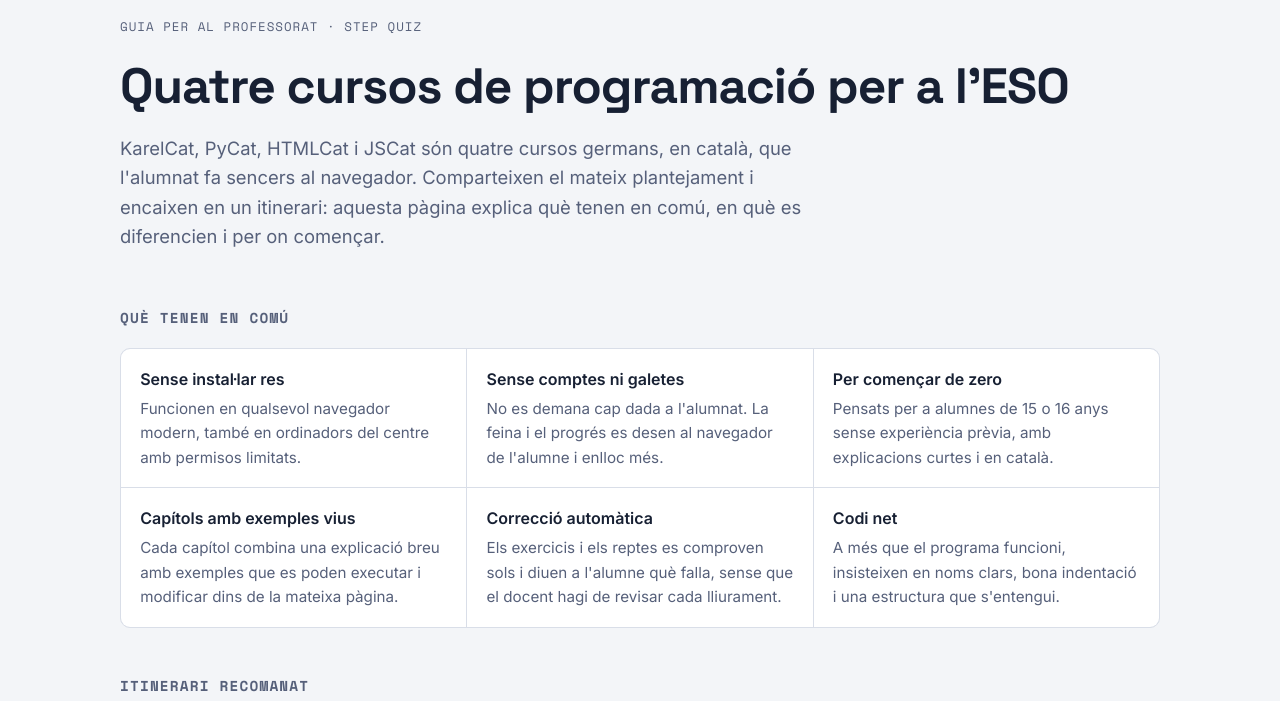
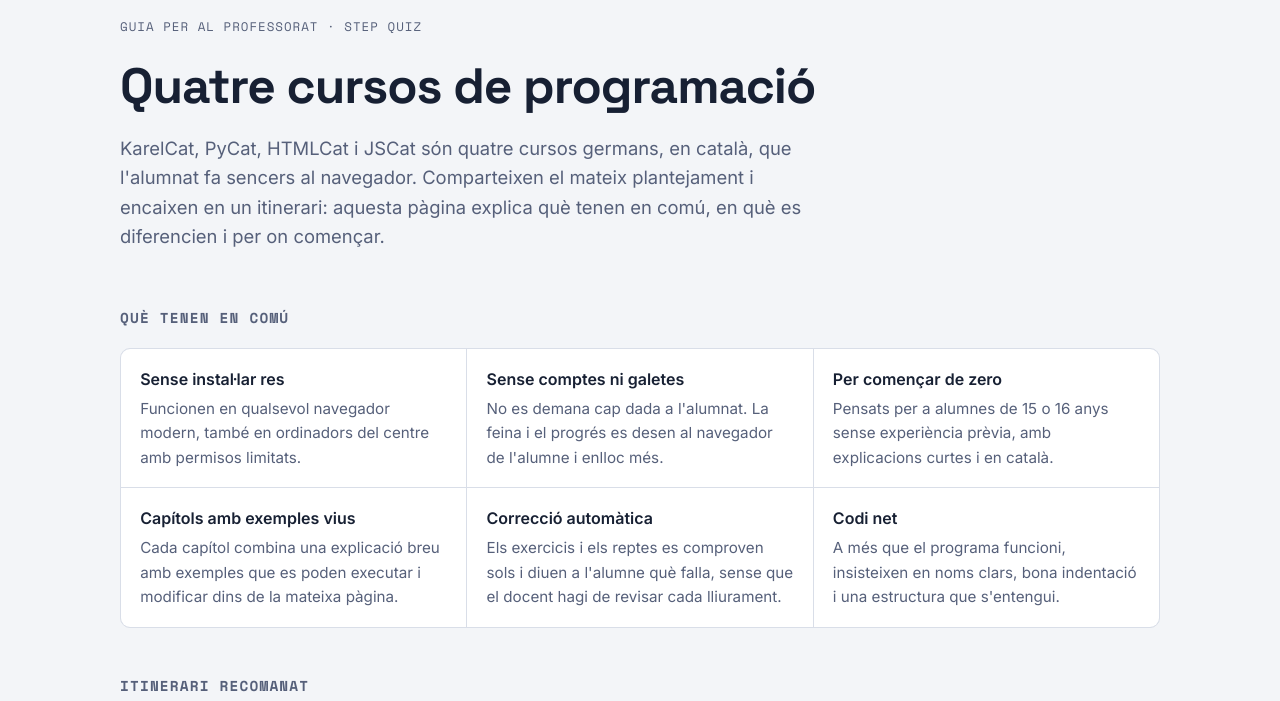
Before and after one commit to step-quiz/karelcat, a plain HTML site: page intro.html in a window 1280 px wide. Shown: the part 99-800 px from the top of the page. Drawn offline with nearby package versions, Linux system fonts and the light colour scheme.

Commit message:
Update intro.html

```diff
--- a/intro.html
+++ b/intro.html
@@ -144,7 +144,7 @@ footer { padding-block: 3rem 0; color: var(--muted); font-size: .9rem; }
     <svg viewBox="0 0 32 32"><rect width="32" height="32" rx="3" fill="#F7DF1E"/><path d="M21.4 24.2c.6 1 1.4 1.7 2.8 1.7 1.2 0 2-.6 2-1.4 0-1-.8-1.4-2.1-1.9l-.7-.3c-2.1-.9-3.5-2-3.5-4.4 0-2.2 1.7-3.9 4.3-3.9 1.900 0 3.3.7 4.2 2.4l-2.3 1.5c-.5-.9-1-1.3-1.9-1.3-.9 0-1.5.6-1.5 1.3 0 .9.6 1.3 1.9 1.9l.7.3c2.5 1.1 3.9 2.1 3.9 4.5 0 2.7-2.1 4.1-4.9 4.1-2.8 0-4.6-1.3-5.4-3l2.5-1.5zM12.1 24.4c.5.8 1 1.5 2 1.5.9 0 1.5-.4 1.5-1.8v-9.4h2.9v9.5c0 2.9-1.7 4.3-4.3 4.3-2.3 0-3.6-1.2-4.300-2.6l2.2-1.5z" fill="#000"/></svg>
   </div>
   <p class="eyebrow">Guia per al professorat · Step Quiz</p>
-  <h1>Quatre cursos de programació per a l'ESO</h1>
+  <h1>Quatre cursos de programació</h1>
   <p class="lead">KarelCat, PyCat, HTMLCat i JSCat són quatre cursos germans, en català, que l'alumnat fa sencers al navegador. Comparteixen el mateix plantejament i encaixen en un itinerari: aquesta pàgina explica què tenen en comú, en què es diferencien i per on començar.</p>
 </header>
 
```
